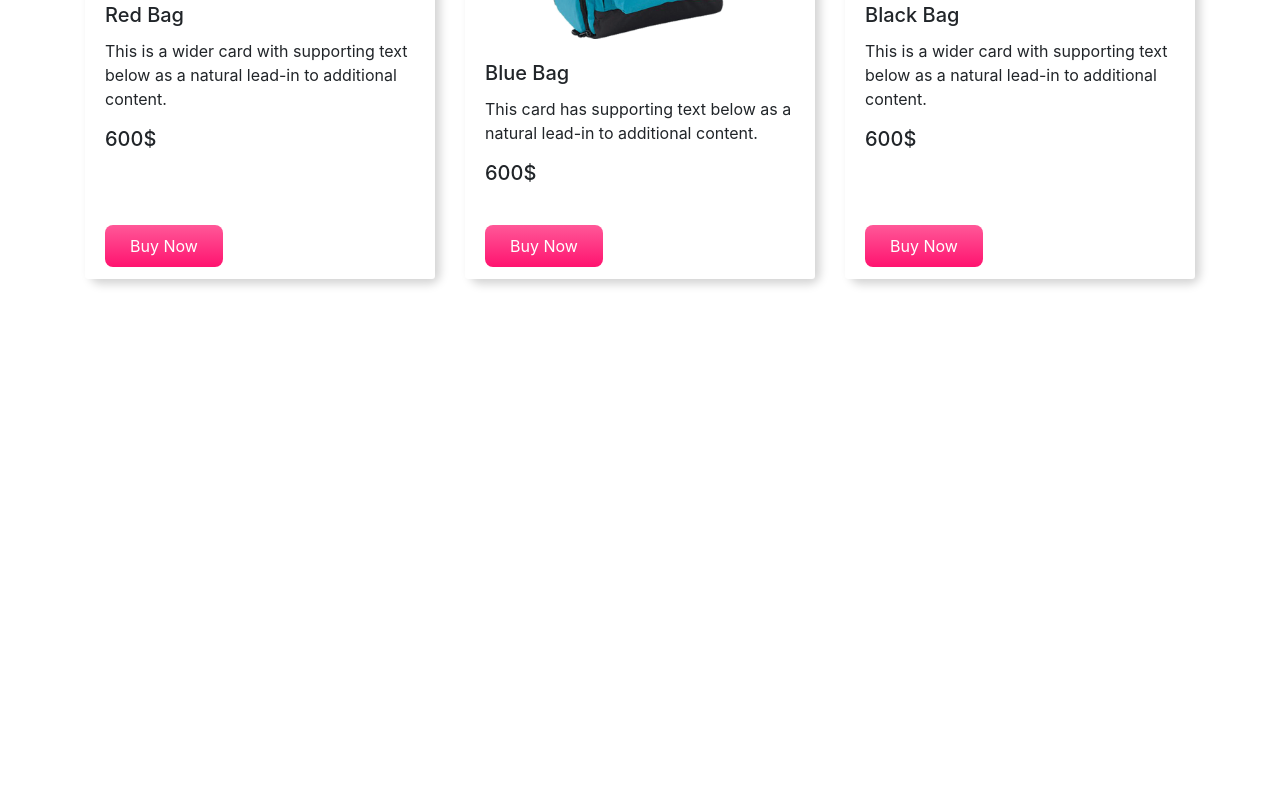
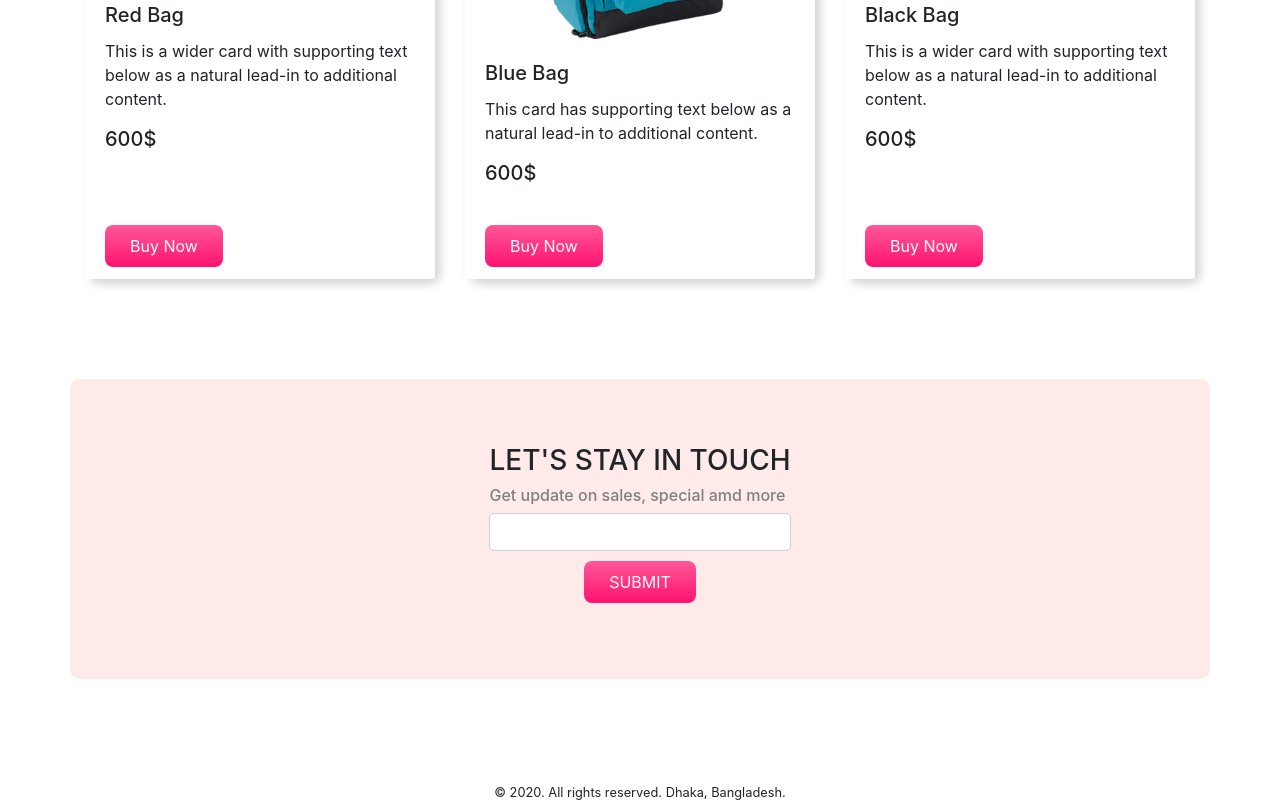
Before and after one commit to morsalinsobuj/panda-commerce, a plain HTML site: page index.html in a window 1280 px wide. Shown: the part 1867-2670 px from the top of the page. Before the commit the page ends 2246 px from the top, so only its background shows below. Drawn offline with nearby package versions, Linux system fonts and the light colour scheme.

Commit message:
panda done

```diff
--- a/index.html
+++ b/index.html
@@ -227,6 +227,24 @@
 
 
 
+    <div class="container d-flex justify-content-center align-items-center orange-bg" id="subscribe">
+        <div>
+            <h3>LET'S STAY IN TOUCH</h3>
+            <h6>Get update on sales, special amd more</h6>
+            <input class="form-control" type="text">
+            <div class="d-flex justify-content-center align-items-center" id="btn">
+                <button class="buy-now-button">SUBMIT</button>
+            </div>
+        </div>
+    </div>
+
+
+
+
+    <footer>
+        <small>© 2020. All rights reserved. Dhaka, Bangladesh.</small>
+    </footer>
+
 
 
 
--- a/style.css
+++ b/style.css
@@ -49,3 +49,19 @@
     background-color: white;
     border-top: none;
 }
+
+#subscribe {
+    height: 300px;
+}
+
+#subscribe h6 {
+    color: gray;
+}
+
+#btn {
+    margin: 10px;
+}
+
+footer {
+    text-align: center;
+}
```
